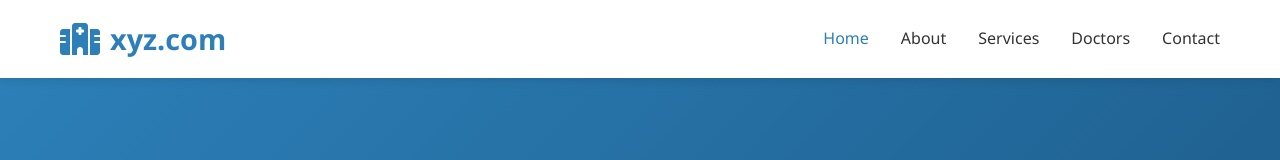
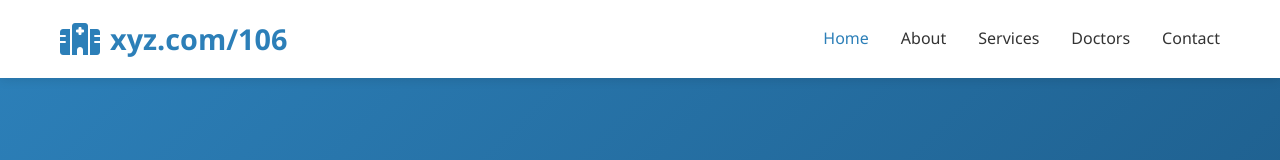
Before and after one commit to webkaushal2008-source/xyz106.com, a plain HTML site: page index.html in a window 1280 px wide. Shown: the top 160 px of the page. Drawn offline with Linux system fonts and the light colour scheme.

Commit message:
Fix HTML structure and ensure proper syntax

```diff
--- a/index.html
+++ b/index.html
@@ -15,7 +15,7 @@
         <div class="container">
             <div class="logo">
                 <i class="fas fa-hospital"></i>
-                <h1>xyz.com</h1>
+                <h1>xyz.com/106</h1>
             </div>
             <nav class="navbar">
                 <ul>
@@ -140,4 +140,5 @@
 
     <script src="js/script.js"></script>
 </body>
+
 </html>
```
